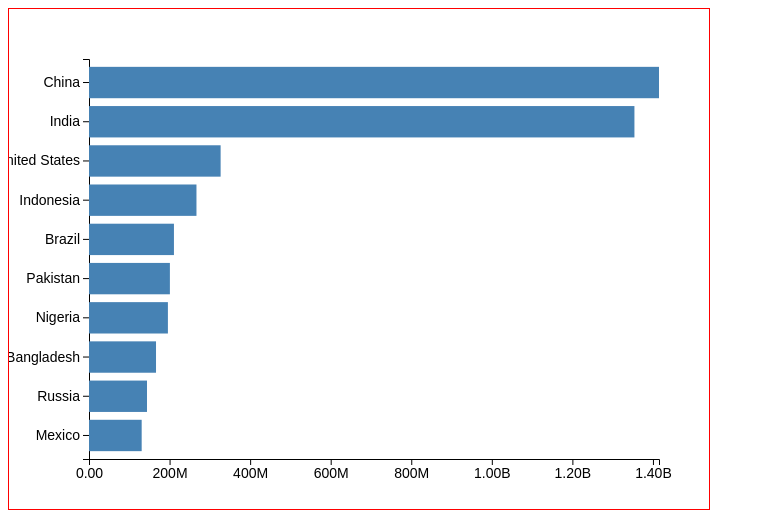
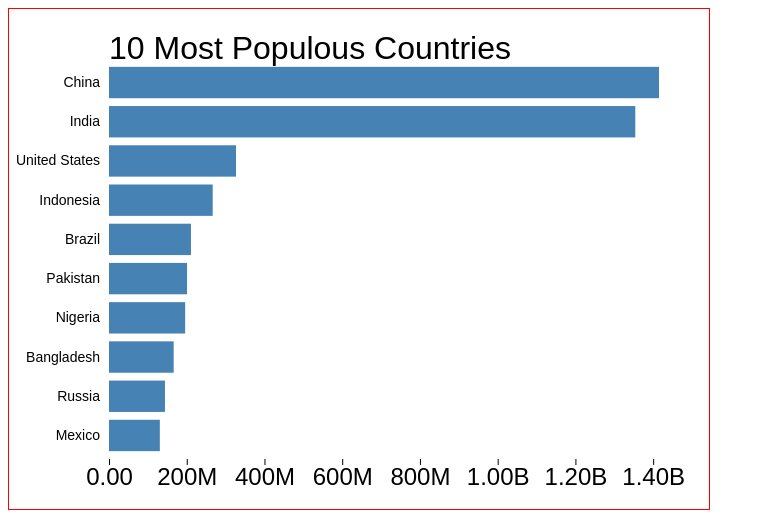
Before and after one commit to pat-white-code/d3, a plain HTML site: page index.html in a window 1280 px wide. Shown: the whole page, without its empty margins (0-765 px from the left). Drawn offline with nearby package versions, Linux system fonts and the light colour scheme.

Commit message:
customizes axes

```diff
--- a/data-csv.js
+++ b/data-csv.js
@@ -9,7 +9,7 @@ console.log(h, w)
 const render = data => {
   const xVal = d => d.population
   const yVal = d => d.country
-  const margin = {top: 50, right: 50, bottom: 50, left: 80}
+  const margin = {top: 50, right: 50, bottom: 50, left: 100}
   const innerWidth = w - margin.left - margin.right;
   const innerHeight = h - margin.top - margin.bottom;
 
@@ -33,8 +33,12 @@ const render = data => {
     .tickFormat(xAxisTickFormat)
 
   g.append('g').call(d3.axisLeft(yScale))
+    .selectAll('.domain, .tick line').remove()
+
   g.append('g').call(xAxis)
   .attr('transform', `translate(0, ${innerHeight})`)
+  .attr('class', 'x-axis-lab')
+  .select('.domain').remove();
 
   g.selectAll('rect').data(data)
     .enter().append('rect')
@@ -42,6 +46,10 @@ const render = data => {
       .attr('height', yScale.bandwidth())
       // .attr('height', 300)
       .attr('width', d => xScale(xVal(d)))
+
+  g.append('text')
+    .text('10 Most Populous Countries')
+    .attr('class', 'chart-title')
 }
 
 d3.csv('data.csv').then(data => {
--- a/styles.css
+++ b/styles.css
@@ -9,3 +9,12 @@ rect{
 text {
   font-size: 1.4em;
 }
+
+.chart-title {
+  font-size: 2em;
+  font-family: sans-serif;
+}
+
+.x-axis-lab .tick text {
+  font-size: 2.4em
+}
```
